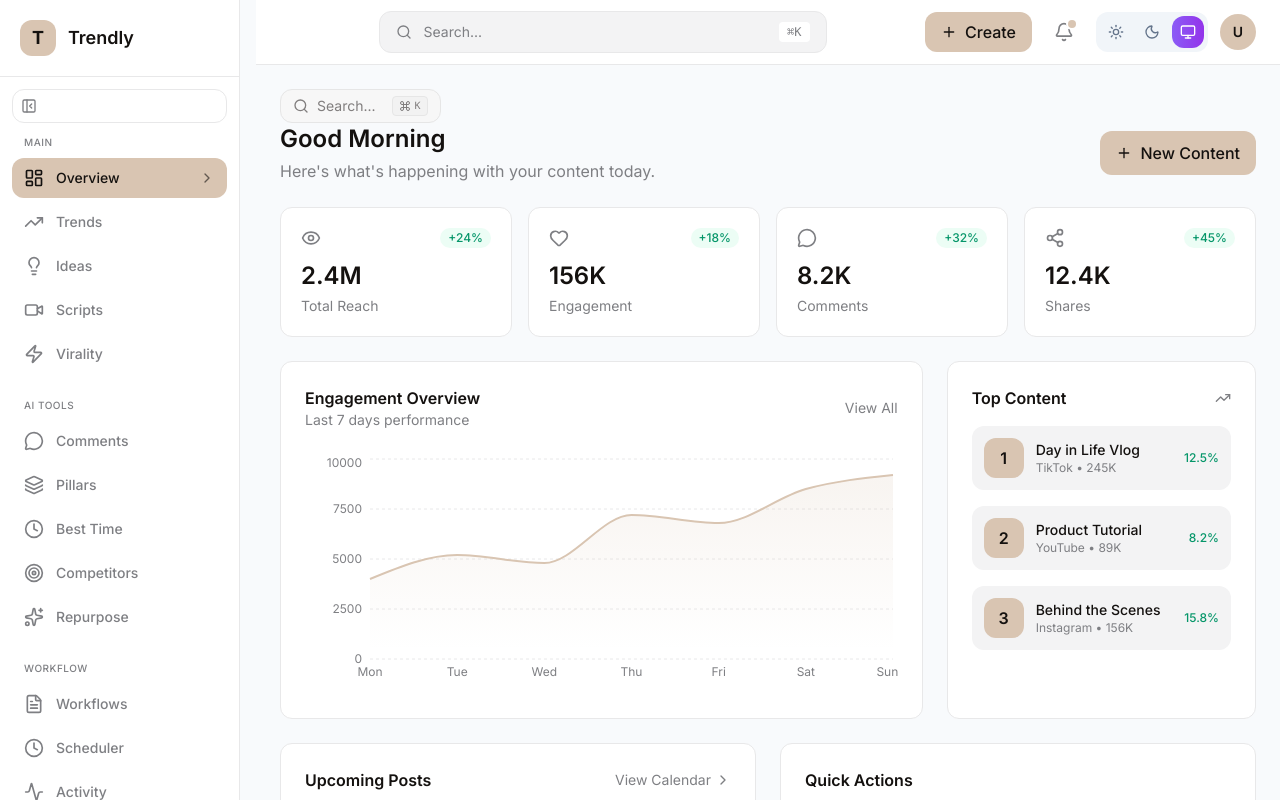
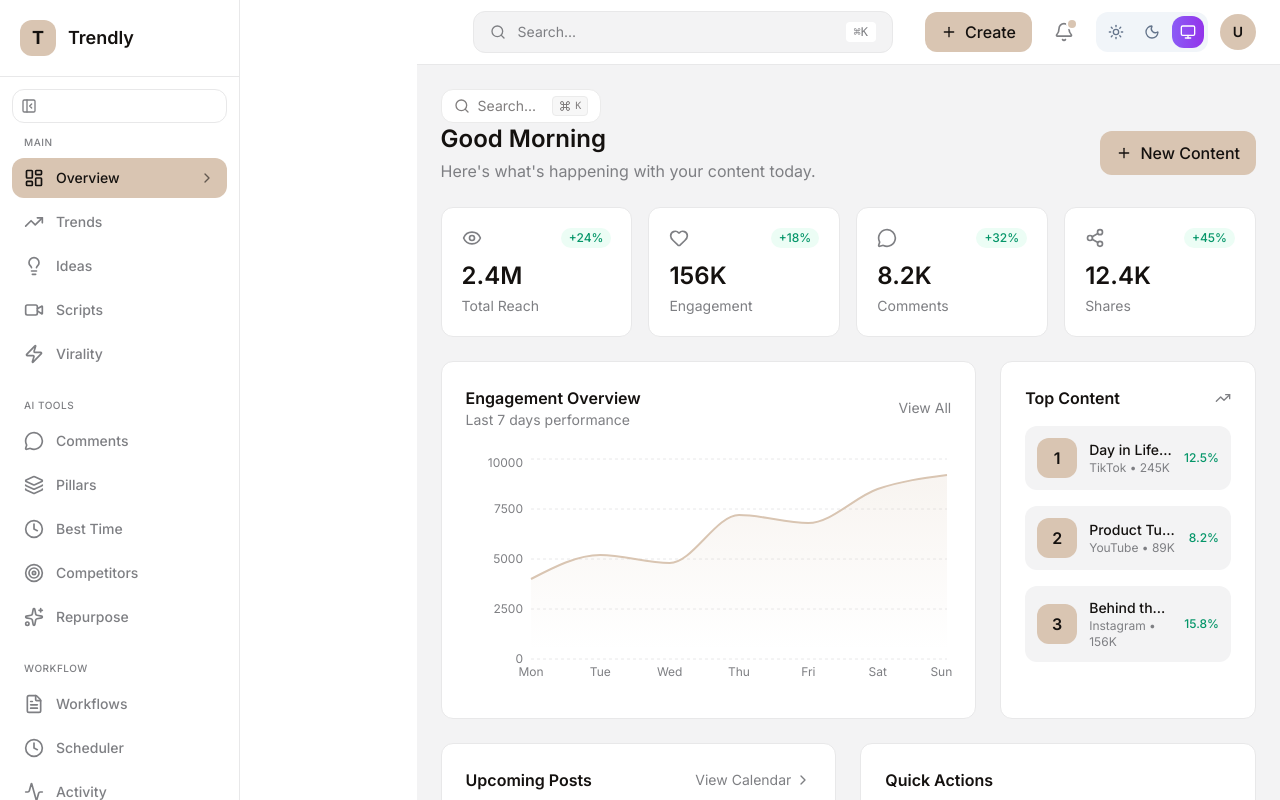
Before and after one commit to zeridexcom/trendly, a Next.js app: page /dashboard in a window 1280 px wide. Shown: the top 800 px of the page. Built offline with nearby package versions, Linux system fonts and the light colour scheme.

Commit message:
Fix: White background + Connect CommandPalette ⌘K

```diff
--- a/src/app/(dashboard)/layout.tsx
+++ b/src/app/(dashboard)/layout.tsx
@@ -7,6 +7,7 @@ import Header from '@/components/layout/Header'
 import MobileNav from '@/components/layout/MobileNav'
 import Breadcrumbs from '@/components/layout/Breadcrumbs'
 import { SidebarProvider, useSidebar } from '@/components/layout/SidebarContext'
+import CommandPalette from '@/components/CommandPalette'
 import { cn } from '@/lib/utils'
 
 function DashboardContent({ children }: { children: React.ReactNode }) {
@@ -14,12 +15,15 @@ function DashboardContent({ children }: { children: React.ReactNode }) {
     const { isCollapsed } = useSidebar()
 
     return (
-        <div className="flex bg-slate-50 dark:bg-slate-950 min-h-screen font-sans antialiased">
+        <div className="flex bg-white dark:bg-[#14110F] min-h-screen font-sans antialiased">
             {/* Desktop Sidebar */}
             <Sidebar />
 
             {/* Mobile Navigation */}
             <MobileNav isOpen={mobileNavOpen} onClose={() => setMobileNavOpen(false)} />
+
+            {/* Command Palette (⌘K) */}
+            <CommandPalette />
 
             {/* Main Content */}
             <motion.div
@@ -34,7 +38,7 @@ function DashboardContent({ children }: { children: React.ReactNode }) {
                 <Header onMobileMenuOpen={() => setMobileNavOpen(true)} />
 
                 {/* Main Content Area */}
-                <main className="flex-1 p-4 lg:p-6 overflow-y-auto">
+                <main className="flex-1 p-4 lg:p-6 overflow-y-auto bg-[#F3F3F4] dark:bg-[#14110F]">
                     <div className="max-w-[1400px] mx-auto">
                         {/* Breadcrumbs */}
                         <Breadcrumbs />
--- a/src/app/globals.css
+++ b/src/app/globals.css
@@ -12,23 +12,24 @@
 
 @layer base {
   :root {
-    /* Light mode - clean & minimal */
-    --background: 0 0% 97%;
-    /* Platinum-ish */
+    /* Light mode - CLEAN WHITE */
+    --background: 0 0% 100%;
+    /* Pure White */
     --foreground: 20 11% 7%;
     /* Pitch Black */
     --card: 0 0% 100%;
+    /* White */
     --card-foreground: 20 11% 7%;
     --popover: 0 0% 100%;
     --popover-foreground: 20 11% 7%;
     --primary: 30 19% 77%;
     /* Pale Oak */
     --primary-foreground: 20 11% 7%;
-    --secondary: 0 0% 95%;
-    /* Platinum */
+    --secondary: 0 0% 97%;
+    /* Off-white */
     --secondary-foreground: 20 12% 18%;
     /* Graphite */
-    --muted: 0 0% 95%;
+    --muted: 0 0% 97%;
     --muted-foreground: 0 1% 50%;
     /* Grey */
     --accent: 30 19% 77%;
@@ -36,8 +37,8 @@
     --accent-foreground: 20 11% 7%;
     --destructive: 0 84% 60%;
     --destructive-foreground: 0 0% 100%;
-    --border: 0 0% 90%;
-    --input: 0 0% 90%;
+    --border: 0 0% 92%;
+    --input: 0 0% 92%;
     --ring: 30 19% 77%;
     /* Pale Oak */
     --radius: 0.75rem;
```
